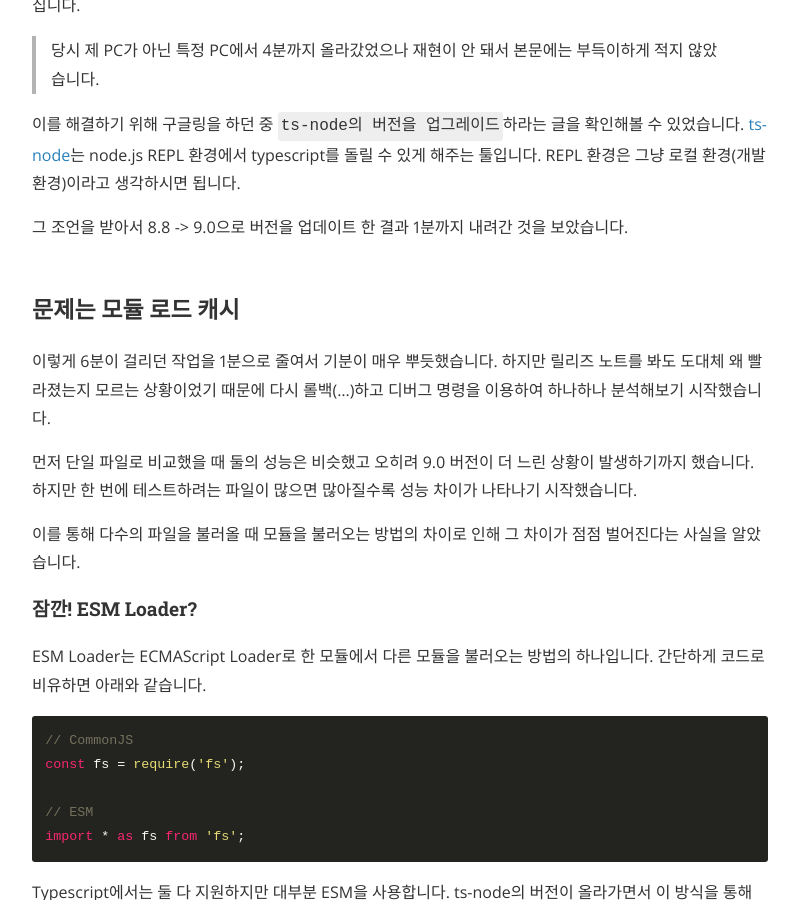
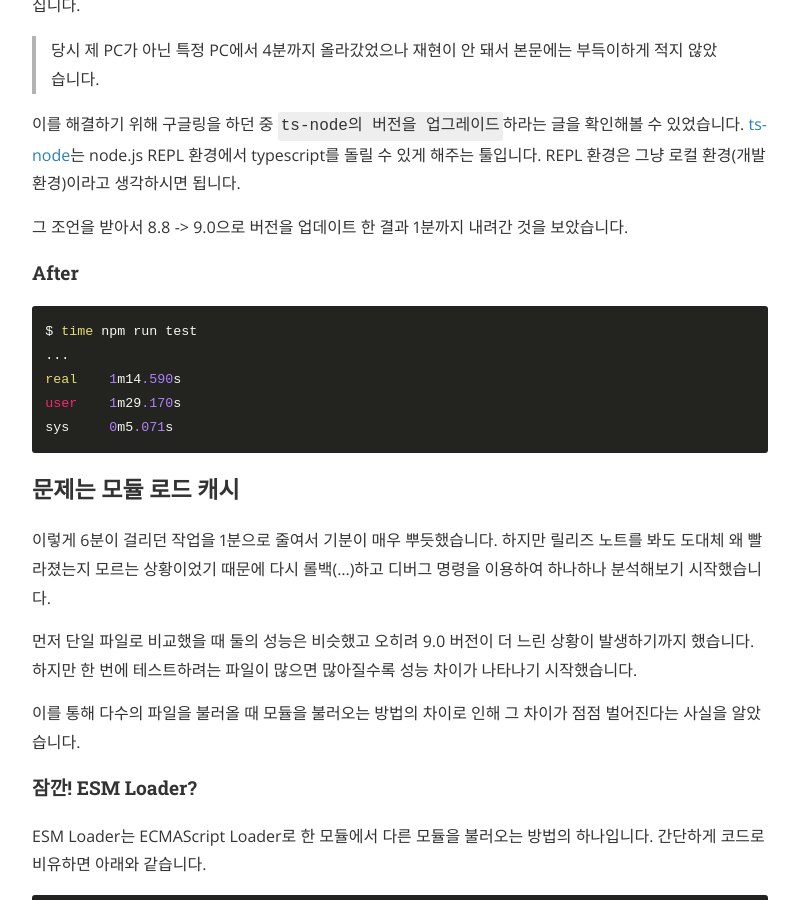
Before and after one commit to cdjhlee-bbros/boostbrothers.github.io, a Jekyll site: the page built from _posts/2021-12-08-테스트코드 속도 향상.md, in a window 1280 px wide and 900 px high, scrolled down 2701 px. Shown: the whole window, without its empty margins (240-1039 px from the left). Built offline with Jekyll 4.4.1, drawn with Linux system fonts in a browser that asks for light colours; nearby versions of some CDN libraries; comment, search, counter and statistics services are not loaded.

Commit message:
post: 부족한 부분 추가

````diff
--- a/_posts/2021-12-08-테스트코드 속도 향상.md
+++ b/_posts/2021-12-08-테스트코드 속도 향상.md
@@ -99,7 +99,15 @@ sys     0m5.259s
 
 그 조언을 받아서 8.8 -> 9.0으로 버전을 업데이트 한 결과 1분까지 내려간 것을 보았습니다.
 
+#### After
 
+```bash
+$ time npm run test
+...
+real    1m14.590s
+user    1m29.170s
+sys     0m5.071s
+```
 
 ### 문제는 모듈 로드 캐시
 
````
